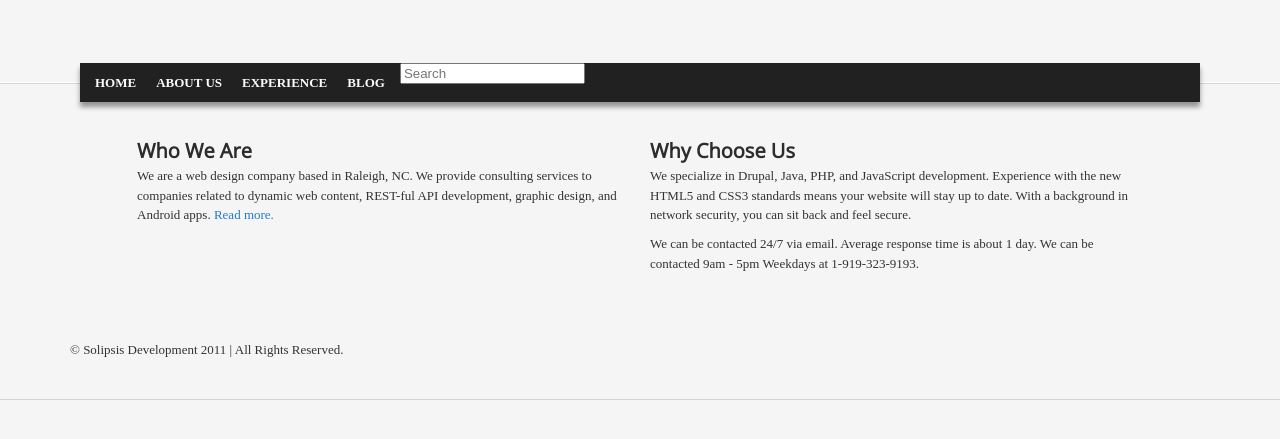
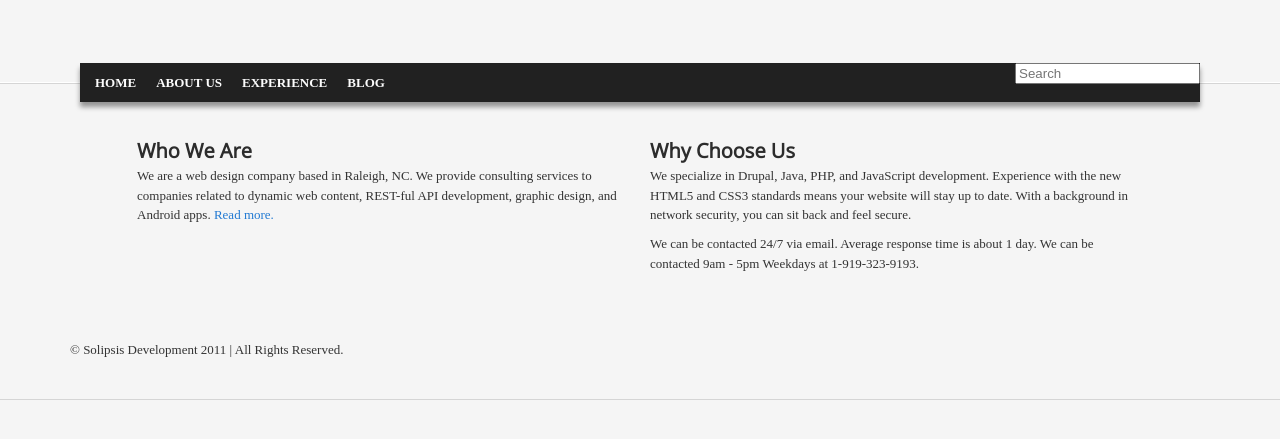
Before and after one commit to berkona/berkona.github.com, a Jekyll site: the page built from index.html, in a window 1280 px wide. Shown: the top 439 px of the page. Built offline with Jekyll 4.4.1, drawn with Linux system fonts in a browser that asks for light colours.

Commit message:
Added notes

```diff
--- a/css/solipsism.css
+++ b/css/solipsism.css
@@ -18,10 +18,6 @@ div#main-content {
 	margin-bottom: 5%;
 }
 
-#menu-bar ul.menu li.right {
+#block-search {
 	float: right;
 }
-
-#block-search {
-	float: left;
-}
```
